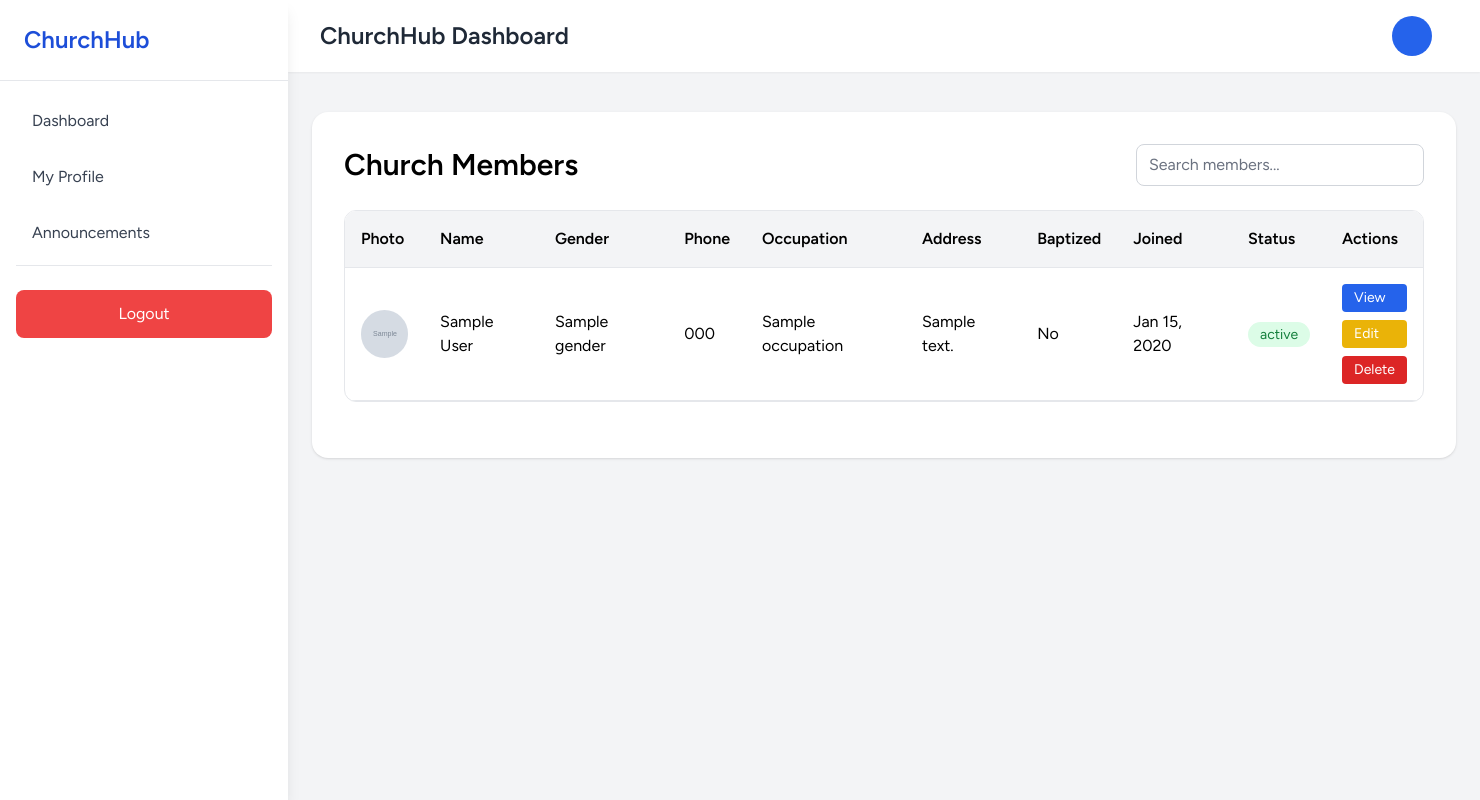
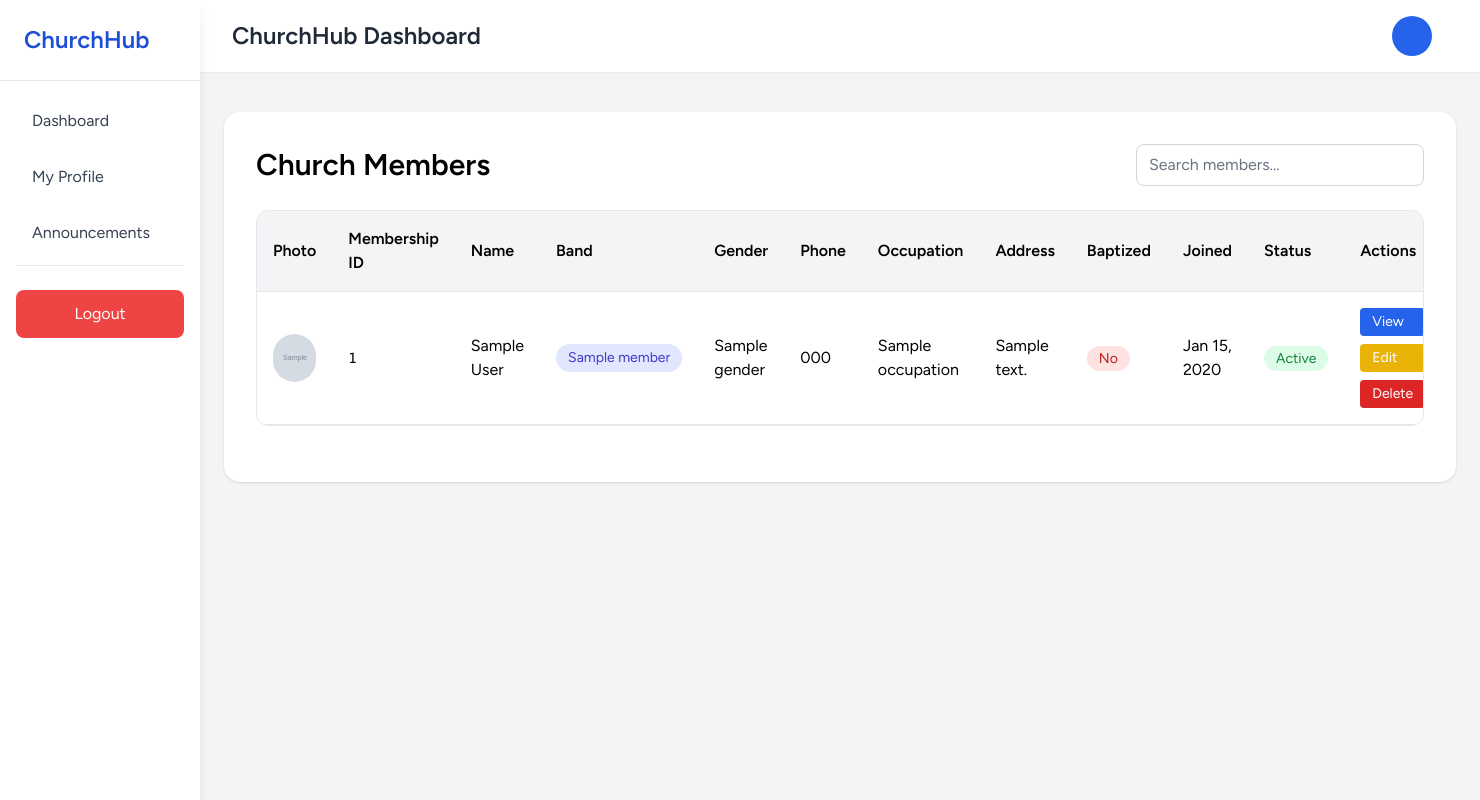
Before and after one commit to Adexbafo/Church-hub, a Laravel app: template resources/views/admin/members/index.blade.php in a window 1480 px wide. Run offline with Laravel 12, Linux system fonts and the light colour scheme; the template is opened without the code that fills it: most values are stand-ins (such as "Sample title", 1, 10 or a date in 2020); grey boxes marked "Sample" are stand-in pictures; data that the repository does not hold is empty; style sheets or scripts are compiled from the project's sources.

Commit message:
Enhance member management with membership ID, band support and search improvements

```diff
--- a/app/Http/Controllers/Admin/MemberManagementController.php
+++ b/app/Http/Controllers/Admin/MemberManagementController.php
@@ -19,7 +19,9 @@
             ->when($search, function ($query) use ($search) {
                 $query->where('full_name', 'like', "%{$search}%")
                     ->orWhere('phone', 'like', "%{$search}%")
-                    ->orWhere('occupation', 'like', "%{$search}%");
+                    ->orWhere('occupation', 'like', "%{$search}%")
+                    ->orWhere('membership_id', 'like', "%{$search}%")
+                    ->orWhere('band_name', 'like', "%{$search}%");
             })
             ->latest()
             ->paginate(10);
--- a/resources/views/admin/members/index.blade.php
+++ b/resources/views/admin/members/index.blade.php
@@ -126,13 +126,31 @@
                             <tr class="bg-gray-100 border-b">
 
                                 <th class="p-4 text-left">Photo</th>
+
+                                <th class="hidden lg:table-cell p-4 text-left">
+                                    Membership ID
+                                </th>
+
                                 <th class="p-4 text-left">Name</th>
+
+                                <th class="hidden lg:table-cell p-4 text-left">
+                                    Band
+                                </th>
+
                                 <th class="hidden lg:table-cell p-4 text-left">Gender</th>
                                 <th class="hidden lg:table-cell p-4 text-left">Phone</th>
                                 <th class="hidden lg:table-cell p-4 text-left">Occupation</th>
-                                <th class="hidden lg:table-cell p-4 text-left">Address</th>
+
+                                <th class="hidden lg:table-cell p-4 text-left">
+                                    Address
+                                </th>
+
                                 <th class="p-4 text-left">Baptized</th>
-                                <th class="hidden md:table-cell p-4 text-left">Joined</th>
+
+                                <th class="hidden md:table-cell p-4 text-left">
+                                    Joined
+                                </th>
+
                                 <th class="p-4 text-left">Status</th>
                                 <th class="p-4 text-left">Actions</th>
 
@@ -163,8 +181,28 @@
 
                                 </td>
 
+                                <td class="hidden lg:table-cell p-4 font-mono text-sm whitespace-nowrap">
+                                    {{ $member->membership_id ?? '—' }}
+                                </td>
+
                                 <td class="p-4">
                                     {{ $member->full_name }}
+                                </td>
+
+                                <td class="hidden lg:table-cell p-4">
+
+                                    @if($member->band_name)
+
+                                    <span class="inline-block whitespace-nowrap px-3 py-1 rounded-full text-sm bg-indigo-100 text-indigo-700">
+                                        {{ $member->band_name }}
+                                    </span>
+
+                                    @else
+
+                                    —
+
+                                    @endif
+
                                 </td>
 
                                 <td class="hidden lg:table-cell p-4">
@@ -184,7 +222,21 @@
                                 </td>
 
                                 <td class="p-4">
-        {{ $member->is_baptized ? 'Yes' : 'No' }}
+
+                                    @if($member->is_baptized)
+
+                                    <span class="px-3 py-1 rounded-full text-sm bg-green-100 text-green-700">
+                                        Yes
+                                    </span>
+
+                                    @else
+
+                                    <span class="px-3 py-1 rounded-full text-sm bg-red-100 text-red-700">
+                                        No
+                                    </span>
+
+                                    @endif
+
                                 </td>
 
                                 <td class="hidden md:table-cell p-4">
@@ -193,9 +245,19 @@
 
                                 <td class="p-4">
 
+                                    @if($member->membership_status === 'active')
+
                                     <span class="px-3 py-1 rounded-full text-sm bg-green-100 text-green-700">
-            {{ $member->membership_status }}
+                                        Active
                                     </span>
+
+                                    @else
+
+                                    <span class="px-3 py-1 rounded-full text-sm bg-red-100 text-red-700">
+                                        Inactive
+                                    </span>
+
+                                    @endif
 
                                 </td>
 
```
Lines whose indentation alone changed are shown as unchanged.
